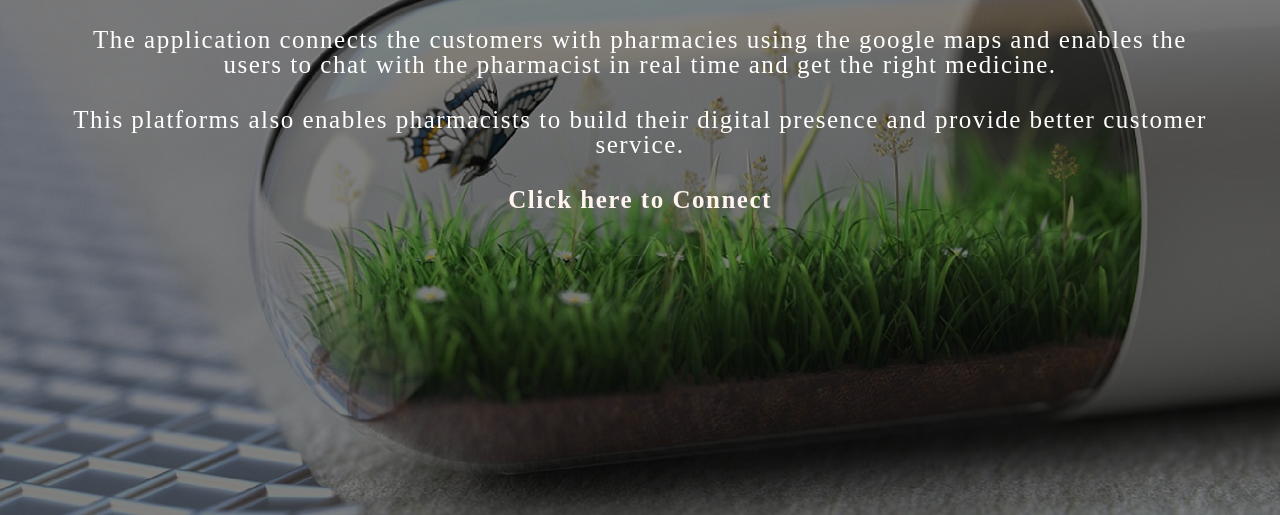
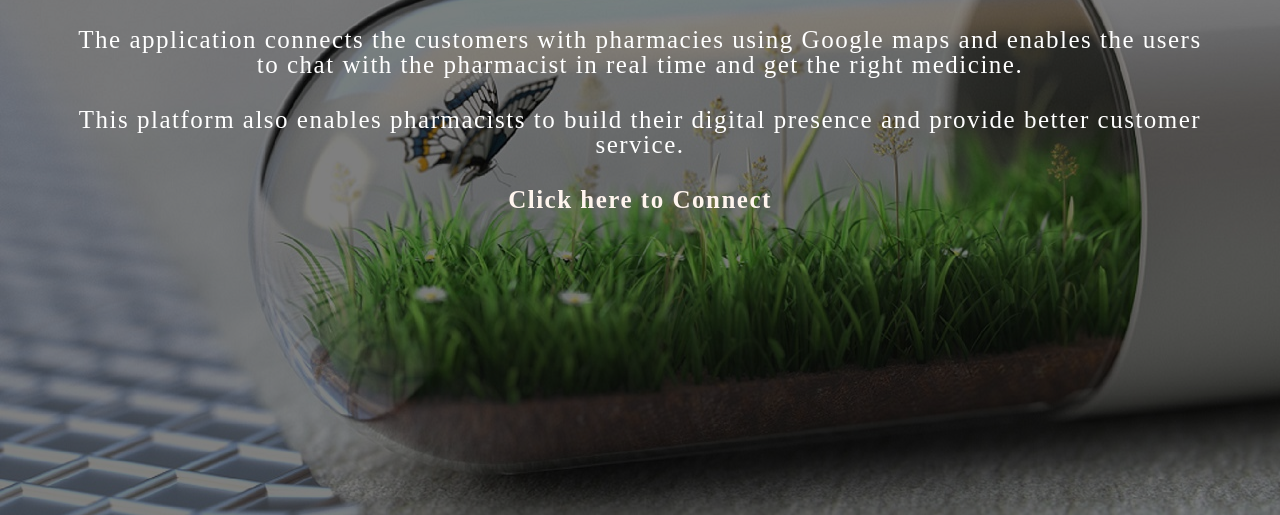
Before and after one commit to pradeepdm/pradeepdm.github.io, a plain HTML site: page about-us.html in a window 1280 px wide. Shown: the part 285-800 px from the top of the page. Drawn offline with nearby package versions, Linux system fonts and the light colour scheme; a small style sheet from the web is missing.

Commit message:
Typo correction

```diff
--- a/about-us.html
+++ b/about-us.html
@@ -36,11 +36,11 @@
         </div>
         <div class="col-xs-12 explore">
             <p>
-                The application connects the customers with pharmacies using the google maps and enables the users to chat with the pharmacist in real time and get the right medicine.
+                The application connects the customers with pharmacies using Google maps and enables the users to chat with the pharmacist in real time and get the right medicine.
 
             </p>
             <p>
-                This platforms also enables pharmacists to build their digital presence and provide better customer service.
+                This platform also enables pharmacists to build their digital presence and provide better customer service.
             </p>
         </div>
         <p><a id="separate" href="find-pharmacy.html">Click here to Connect</a></p>
```
